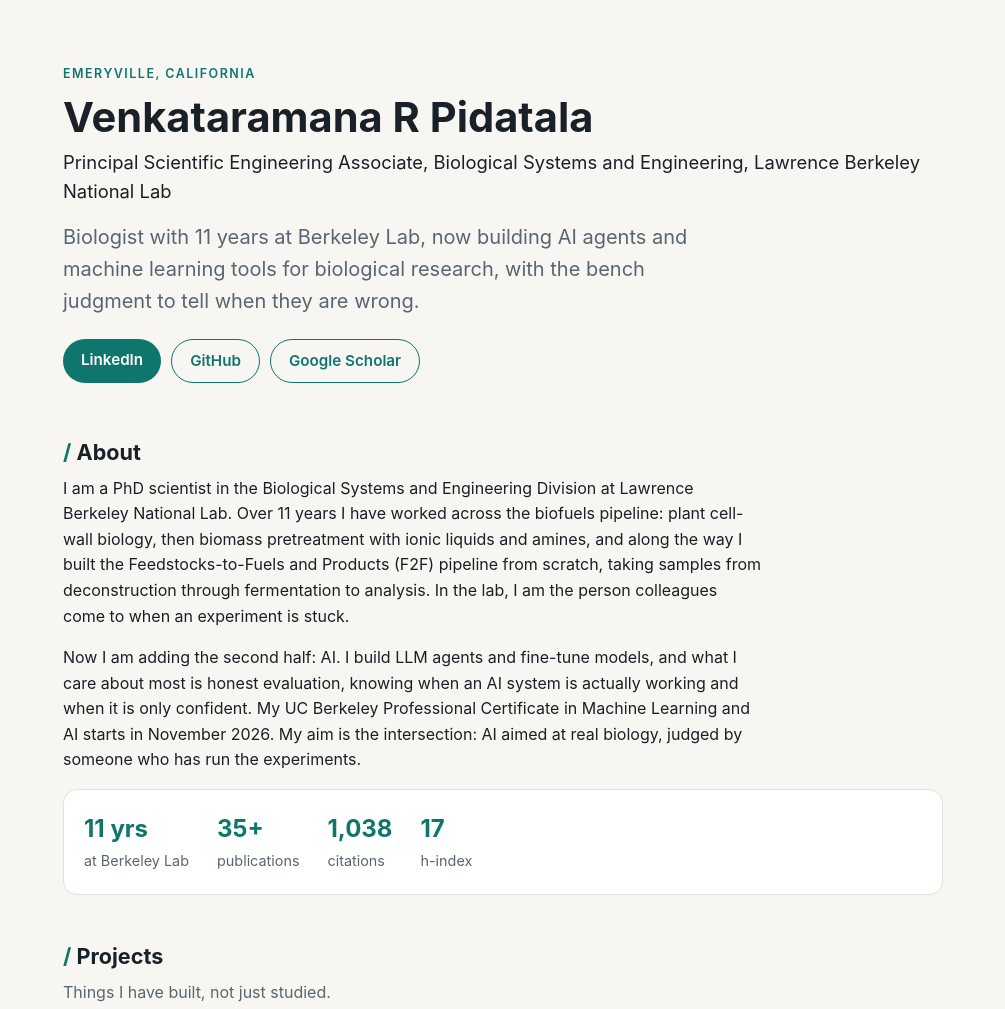
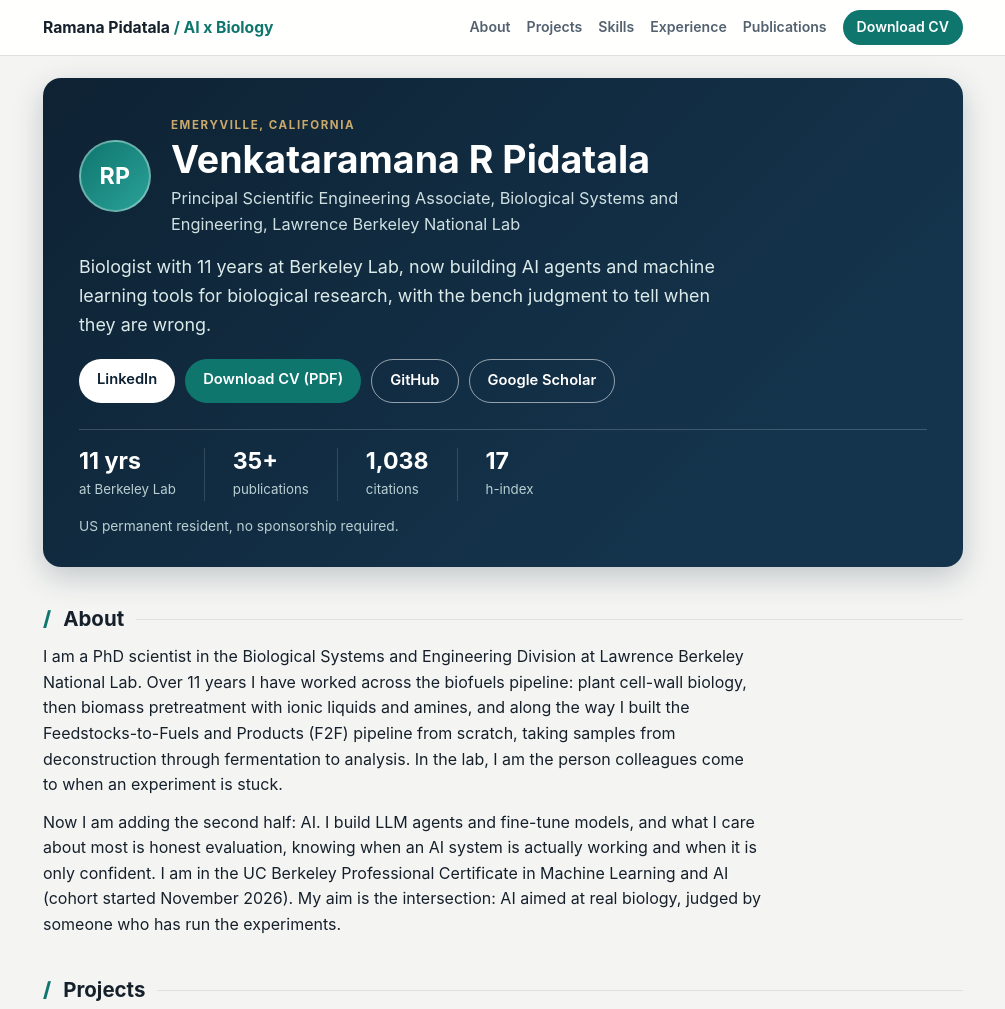
Before and after one commit to ramana-pidatala/ramana-pidatala.github.io, a plain HTML site: page index.html in a window 1280 px wide. Shown: the top 1009 px of the page, without its empty margins (137-1142 px from the left). Drawn offline with Linux system fonts and the light colour scheme.

Commit message:
Professional redesign, fix projects grid, add CV download

```diff
--- a/index.html
+++ b/index.html
@@ -7,89 +7,161 @@
 <meta name="description" content="Venkataramana R Pidatala, Principal Scientific Engineering Associate at Lawrence Berkeley National Lab. Wet-lab biologist (PhD, 11 years) building AI agents and ML tools for biological research.">
 <style>
   :root{
-    --ink:#1a2027; --muted:#5a6572; --accent:#0f766e; --accent2:#2563eb;
-    --bg:#f7f6f2; --card:#ffffff; --line:#e3e1d8; --chip:#eef4f3;
+    --ink:#16202b; --muted:#54626f; --accent:#0f766e; --accent-dark:#0b5a54;
+    --navy:#0e2233; --navy2:#14344d; --bg:#f4f5f3; --card:#ffffff;
+    --line:#dde2dd; --chip:#e9f2f0; --gold:#c9a86a;
   }
   *{margin:0;padding:0;box-sizing:border-box}
+  html{scroll-behavior:smooth}
   body{font-family:-apple-system,BlinkMacSystemFont,"Segoe UI",Roboto,Helvetica,Arial,sans-serif;
-       background:var(--bg); color:var(--ink); line-height:1.6;}
-  .wrap{max-width:920px;margin:0 auto;padding:0 20px 64px}
-  header{padding:64px 0 8px}
-  .kicker{color:var(--accent);font-weight:600;letter-spacing:.12em;text-transform:uppercase;font-size:.78rem}
-  h1{font-size:2.6rem;line-height:1.15;margin:10px 0 6px}
-  .role{font-size:1.15rem;color:var(--ink)}
-  .pitch{font-size:1.25rem;color:var(--muted);max-width:640px;margin-top:14px}
-  .links{margin-top:22px;display:flex;gap:10px;flex-wrap:wrap}
-  .btn{display:inline-block;padding:9px 18px;border-radius:999px;text-decoration:none;font-weight:600;font-size:.95rem}
-  .btn-solid{background:var(--accent);color:#fff}
-  .btn-ghost{border:1.5px solid var(--accent);color:var(--accent)}
-  section{margin-top:44px}
-  h2{font-size:1.35rem;margin-bottom:6px}
-  h2 .bar{color:var(--accent)}
-  .sub{color:var(--muted);margin-bottom:16px}
-  .grid{display:grid;grid-template-columns:1fr 1fr;gap:16px}
-  @media(max-width:680px){.grid{grid-template-columns:1fr} h1{font-size:2rem}}
-  .card{background:var(--card);border:1px solid var(--line);border-radius:14px;padding:20px}
-  .card h3{font-size:1.05rem;margin-bottom:6px}
-  .card p{color:var(--muted);font-size:.96rem}
+       background:var(--bg); color:var(--ink); line-height:1.6; font-size:16px;}
+  a{color:var(--accent-dark)}
+  .wrap{max-width:960px;margin:0 auto;padding:0 20px 56px}
+
+  /* Top bar */
+  .topbar{position:sticky;top:0;z-index:10;background:rgba(255,255,255,.92);
+          backdrop-filter:blur(8px);border-bottom:1px solid var(--line)}
+  .topbar-in{max-width:960px;margin:0 auto;padding:10px 20px;display:flex;
+             align-items:center;justify-content:space-between;gap:12px}
+  .brand{font-weight:700;font-size:.98rem;color:var(--ink);text-decoration:none;white-space:nowrap}
+  .brand span{color:var(--accent)}
+  .nav{display:flex;gap:16px;flex-wrap:wrap;align-items:center}
+  .nav a{color:var(--muted);text-decoration:none;font-size:.88rem;font-weight:600}
+  .nav a:hover{color:var(--accent-dark)}
+  .nav .cvbtn{background:var(--accent);color:#fff;padding:6px 14px;border-radius:999px}
+  .nav .cvbtn:hover{background:var(--accent-dark);color:#fff}
+  @media(max-width:680px){.nav a:not(.cvbtn){display:none}}
+
+  /* Hero */
+  header{margin-top:22px;background:linear-gradient(135deg,var(--navy) 0%,var(--navy2) 78%);
+         border-radius:18px;padding:38px 36px 30px;color:#eef4f4;
+         box-shadow:0 10px 30px rgba(14,34,51,.22)}
+  .hero-top{display:flex;gap:20px;align-items:center;flex-wrap:wrap}
+  .mono{width:72px;height:72px;border-radius:50%;flex:0 0 72px;
+        background:linear-gradient(135deg,var(--accent),#2aa198);
+        display:flex;align-items:center;justify-content:center;
+        font-size:1.45rem;font-weight:700;color:#fff;letter-spacing:.02em;
+        border:2px solid rgba(255,255,255,.35)}
+  .kicker{color:var(--gold);font-weight:700;letter-spacing:.14em;text-transform:uppercase;font-size:.72rem}
+  h1{font-size:2.35rem;line-height:1.15;margin:4px 0 4px;color:#fff}
+  .role{font-size:1.02rem;color:#cfe0e2;max-width:560px}
+  .pitch{font-size:1.12rem;color:#dcebea;max-width:660px;margin-top:16px}
+  .links{margin-top:20px;display:flex;gap:10px;flex-wrap:wrap}
+  .btn{display:inline-block;padding:9px 18px;border-radius:999px;text-decoration:none;font-weight:600;font-size:.92rem}
+  .btn-solid{background:#fff;color:var(--navy)}
+  .btn-accent{background:var(--accent);color:#fff}
+  .btn-ghost{border:1.5px solid rgba(255,255,255,.55);color:#fff}
+  .btn:hover{opacity:.88}
+  .hero-stats{display:flex;gap:0;flex-wrap:wrap;margin-top:26px;border-top:1px solid rgba(255,255,255,.18);padding-top:18px}
+  .hero-stats div{padding-right:28px;margin-right:28px;border-right:1px solid rgba(255,255,255,.14)}
+  .hero-stats div:last-child{border-right:none;margin-right:0;padding-right:0}
+  .hero-stats b{font-size:1.45rem;display:block;color:#fff;line-height:1.2}
+  .hero-stats span{color:#b9cfd2;font-size:.83rem}
+  .hero-note{margin-top:14px;color:#b9cfd2;font-size:.86rem}
+
+  /* Sections */
+  section{margin-top:36px}
+  h2{font-size:1.28rem;display:flex;align-items:center;gap:12px;margin-bottom:8px}
+  h2::after{content:"";flex:1;height:1px;background:var(--line)}
+  h2 .bar{color:var(--accent);font-weight:800}
+  .sub{color:var(--muted);margin-bottom:14px;max-width:720px}
+  .body-text{color:var(--ink);max-width:720px;margin-bottom:12px}
+
+  .grid{display:grid;grid-template-columns:1fr 1fr;gap:14px;align-items:stretch}
+  @media(max-width:680px){.grid{grid-template-columns:1fr} h1{font-size:1.85rem} header{padding:28px 22px 24px}}
+  .card{background:var(--card);border:1px solid var(--line);border-top:3px solid var(--accent);
+        border-radius:12px;padding:18px 18px 16px;display:flex;flex-direction:column;
+        box-shadow:0 1px 3px rgba(22,32,43,.05);transition:box-shadow .15s ease, transform .15s ease}
+  .card:hover{box-shadow:0 8px 22px rgba(22,32,43,.10);transform:translateY(-2px)}
+  .card h3{font-size:1.03rem;margin-bottom:6px;line-height:1.35}
+  .card p{color:var(--muted);font-size:.94rem;flex:1}
+  .card .meta{flex:none;margin-top:10px;font-size:.9rem}
   .tags{margin-top:12px;display:flex;gap:6px;flex-wrap:wrap}
-  .tag{background:var(--chip);color:var(--accent);border-radius:999px;padding:2px 10px;font-size:.78rem;font-weight:600}
-  .chips{display:flex;gap:8px;flex-wrap:wrap;margin-top:8px}
-  .chip{background:var(--card);border:1px solid var(--line);border-radius:999px;padding:4px 13px;font-size:.88rem}
-  .tl{border-left:2px solid var(--line);margin-left:6px;padding-left:22px}
-  .tl .item{margin-bottom:20px;position:relative}
-  .tl .item::before{content:"";position:absolute;left:-28px;top:8px;width:10px;height:10px;border-radius:50%;background:var(--accent)}
-  .when{color:var(--accent);font-weight:600;font-size:.85rem}
+  .tag{background:var(--chip);color:var(--accent-dark);border-radius:999px;padding:2px 10px;font-size:.76rem;font-weight:600}
+
+  .chips{display:flex;gap:8px;flex-wrap:wrap;margin-top:6px}
+  .chip{background:var(--card);border:1px solid var(--line);border-radius:999px;padding:4px 13px;font-size:.87rem}
+  .skill-label{font-weight:700;margin:14px 0 2px}
+  .skill-label:first-of-type{margin-top:4px}
+
+  .tl{border-left:2px solid var(--line);margin-left:6px;padding-left:22px;margin-top:6px}
+  .tl .item{margin-bottom:18px;position:relative}
+  .tl .item:last-child{margin-bottom:0}
+  .tl .item::before{content:"";position:absolute;left:-28px;top:8px;width:10px;height:10px;border-radius:50%;background:var(--accent);border:2px solid #fff;box-shadow:0 0 0 1px var(--line)}
+  .when{color:var(--accent-dark);font-weight:700;font-size:.83rem;text-transform:uppercase;letter-spacing:.05em}
   .item h3{font-size:1rem}
-  .item p{color:var(--muted);font-size:.95rem}
-  .stat{display:flex;gap:28px;flex-wrap:wrap;background:var(--card);border:1px solid var(--line);
-        border-radius:14px;padding:20px;margin-top:16px}
-  .stat b{font-size:1.5rem;display:block;color:var(--accent)}
-  .stat span{color:var(--muted);font-size:.9rem}
-  footer{margin-top:56px;border-top:1px solid var(--line);padding-top:20px;color:var(--muted);font-size:.92rem}
-  a{color:var(--accent2)}
+  .item p{color:var(--muted);font-size:.94rem;max-width:720px}
+
+  .contact{background:var(--card);border:1px solid var(--line);border-radius:12px;padding:20px;
+           display:flex;gap:14px;flex-wrap:wrap;align-items:center;justify-content:space-between}
+  .contact p{color:var(--muted);font-size:.95rem;max-width:560px}
+  .contact .btn-accent{color:#fff}
+
+  footer{margin-top:40px;border-top:1px solid var(--line);padding-top:18px;color:var(--muted);font-size:.9rem}
 </style>
 </head>
 <body>
-<div class="wrap">
+
+<div class="topbar">
+  <div class="topbar-in">
+    <a class="brand" href="#top">Ramana Pidatala <span>/ AI x Biology</span></a>
+    <nav class="nav">
+      <a href="#about">About</a>
+      <a href="#projects">Projects</a>
+      <a href="#skills">Skills</a>
+      <a href="#experience">Experience</a>
+      <a href="#publications">Publications</a>
+      <a class="cvbtn" href="cv.pdf">Download CV</a>
+    </nav>
+  </div>
+</div>
+
+<div class="wrap" id="top">
 
   <header>
-    <div class="kicker">Emeryville, California</div>
-    <h1>Venkataramana R Pidatala</h1>
-    <div class="role">Principal Scientific Engineering Associate, Biological Systems and Engineering, Lawrence Berkeley National Lab</div>
+    <div class="hero-top">
+      <div class="mono">RP</div>
+      <div>
+        <div class="kicker">Emeryville, California</div>
+        <h1>Venkataramana R Pidatala</h1>
+        <div class="role">Principal Scientific Engineering Associate, Biological Systems and Engineering, Lawrence Berkeley National Lab</div>
+      </div>
+    </div>
     <p class="pitch">Biologist with 11 years at Berkeley Lab, now building AI agents and machine learning tools for biological research, with the bench judgment to tell when they are wrong.</p>
     <div class="links">
       <a class="btn btn-solid" href="https://www.linkedin.com/in/venkataramana-r-pidatala">LinkedIn</a>
+      <a class="btn btn-accent" href="cv.pdf">Download CV (PDF)</a>
       <a class="btn btn-ghost" href="https://github.com/ramana-pidatala">GitHub</a>
       <a class="btn btn-ghost" href="https://scholar.google.com/citations?user=PXjAzA4AAAAJ&amp;hl=en&amp;authuser=1">Google Scholar</a>
     </div>
+    <div class="hero-stats">
+      <div><b>11 yrs</b><span>at Berkeley Lab</span></div>
+      <div><b>35+</b><span>publications</span></div>
+      <div><b>1,038</b><span>citations</span></div>
+      <div><b>17</b><span>h-index</span></div>
+    </div>
+    <p class="hero-note">US permanent resident, no sponsorship required.</p>
   </header>
 
-  <section>
+  <section id="about">
     <h2><span class="bar">/</span> About</h2>
-    <p class="sub" style="color:var(--ink);max-width:700px">
+    <p class="body-text">
       I am a PhD scientist in the Biological Systems and Engineering Division at Lawrence Berkeley
       National Lab. Over 11 years I have worked across the biofuels pipeline: plant cell-wall biology,
       then biomass pretreatment with ionic liquids and amines, and along the way I built the
       Feedstocks-to-Fuels and Products (F2F) pipeline from scratch, taking samples from deconstruction
       through fermentation to analysis. In the lab, I am the person colleagues come to when an experiment is stuck.
     </p>
-    <p class="sub" style="color:var(--ink);max-width:700px">
+    <p class="body-text">
       Now I am adding the second half: AI. I build LLM agents and fine-tune models, and what I care
       about most is honest evaluation, knowing when an AI system is actually working and when it is
-      only confident. My UC Berkeley Professional Certificate in Machine Learning and AI starts in
-      November 2026. My aim is the intersection: AI aimed at real biology, judged by someone who has
-      run the experiments.
+      only confident. I am in the UC Berkeley Professional Certificate in Machine Learning and AI
+      (cohort started November 2026). My aim is the intersection: AI aimed at real biology, judged by
+      someone who has run the experiments.
     </p>
-    <div class="stat">
-      <div><b>11 yrs</b><span>at Berkeley Lab</span></div>
-      <div><b>35+</b><span>publications</span></div>
-      <div><b>1,038</b><span>citations</span></div>
-      <div><b>17</b><span>h-index</span></div>
-    </div>
   </section>
 
-  <section>
+  <section id="projects">
     <h2><span class="bar">/</span> Projects</h2>
     <p class="sub">Things I have built, not just studied.</p>
     <div class="grid">
@@ -98,9 +170,10 @@
         <p>Designed and built a high-throughput screening platform from scratch, covering biomass
            deconstruction, fermentation, and bioproduct analysis, used to screen feedstocks and
            pretreatment conditions.</p>
-        <p class="meta"><a href="https://jfab.org/automated-workflows/" target="_blank" rel="noopener">The pipeline is featured on JFAB's automated workflows page</a></p>
+        <p class="meta"><a href="https://jfab.org/automated-workflows/" target="_blank" rel="noopener">Featured on JFAB's automated workflows page</a></p>
         <div class="tags"><span class="tag">High-throughput screening</span><span class="tag">Fermentation</span><span class="tag">Biofuels</span></div>
-            <div class="card">
+      </div>
+      <div class="card">
         <h3>Gemma 4 Developer Agent (Kaggle competition)</h3>
         <p>Built and evaluated an AI agent that fixes bugs in real Python codebases. Fine-tuned the
            31B model with a LoRA adapter trained on 354 worked examples, then ran a controlled A/B
@@ -121,13 +194,12 @@
            walks in already knowing their recent work.</p>
         <div class="tags"><span class="tag">Open source</span><span class="tag">AI agents</span><span class="tag">GitHub</span></div>
       </div>
-</div>
     </div>
   </section>
 
-  <section>
+  <section id="skills">
     <h2><span class="bar">/</span> Skills</h2>
-    <p class="sub" style="margin-bottom:4px"><strong>Biology and lab</strong></p>
+    <p class="skill-label">Biology and lab</p>
     <div class="chips">
       <span class="chip">Design of experiments (Design-Expert)</span><span class="chip">HPLC</span>
       <span class="chip">GC-MS (triple quadrupole)</span><span class="chip">Fermentation</span>
@@ -135,7 +207,7 @@
       <span class="chip">Plant tissue culture</span><span class="chip">Gene cloning</span>
       <span class="chip">Microscopy</span><span class="chip">High-throughput screening</span>
     </div>
-    <p class="sub" style="margin:18px 0 4px"><strong>AI and code</strong></p>
+    <p class="skill-label">AI and code</p>
     <div class="chips">
       <span class="chip">Python</span><span class="chip">pandas</span><span class="chip">scikit-learn</span>
       <span class="chip">PyTorch</span><span class="chip">LLM agent building</span>
@@ -144,7 +216,7 @@
     </div>
   </section>
 
-  <section>
+  <section id="experience">
     <h2><span class="bar">/</span> Experience</h2>
     <div class="tl">
       <div class="item">
@@ -178,9 +250,9 @@
     </div>
   </section>
 
-  <section>
+  <section id="publications">
     <h2><span class="bar">/</span> Publications</h2>
-    <p class="sub" style="color:var(--ink);max-width:700px">
+    <p class="body-text">
       35+ peer-reviewed papers across plant biology, metabolomics, and biomass conversion,
       including patents on biomass pretreatment. Full list on
       <a href="https://scholar.google.com/citations?user=PXjAzA4AAAAJ&amp;hl=en&amp;authuser=1">Google Scholar</a>
@@ -192,15 +264,22 @@
     <h2><span class="bar">/</span> Education</h2>
     <div class="tl">
       <div class="item">
-        <div class="when">Starting Nov 2026</div>
+        <div class="when">From Nov 2026</div>
         <h3>UC Berkeley Professional Certificate in Machine Learning and AI</h3>
-        <p>Berkeley Engineering and Haas, via Emeritus. 24 modules, Python-based, with a capstone project.</p>
+        <p>Berkeley Engineering and Haas, via Emeritus. 24 modules, Python-based, with a capstone project. Cohort started November 12, 2026, in progress.</p>
       </div>
       <div class="item">
         <div class="when">PhD</div>
         <h3>PhD, Biological Sciences</h3>
         <p>Doctoral research in bioremediation: metabolomics and metal uptake by microbes and plants. I also hold a bachelor's degree in science education.</p>
       </div>
+    </div>
+  </section>
+
+  <section>
+    <div class="contact">
+      <p><strong>Talk to me about AI for biology.</strong> Platform work, program leadership, and tools that bench scientists actually use.</p>
+      <a class="btn btn-accent" href="cv.pdf">Download CV (PDF)</a>
     </div>
   </section>
 
```
Also changed, not shown: 1 other file.
